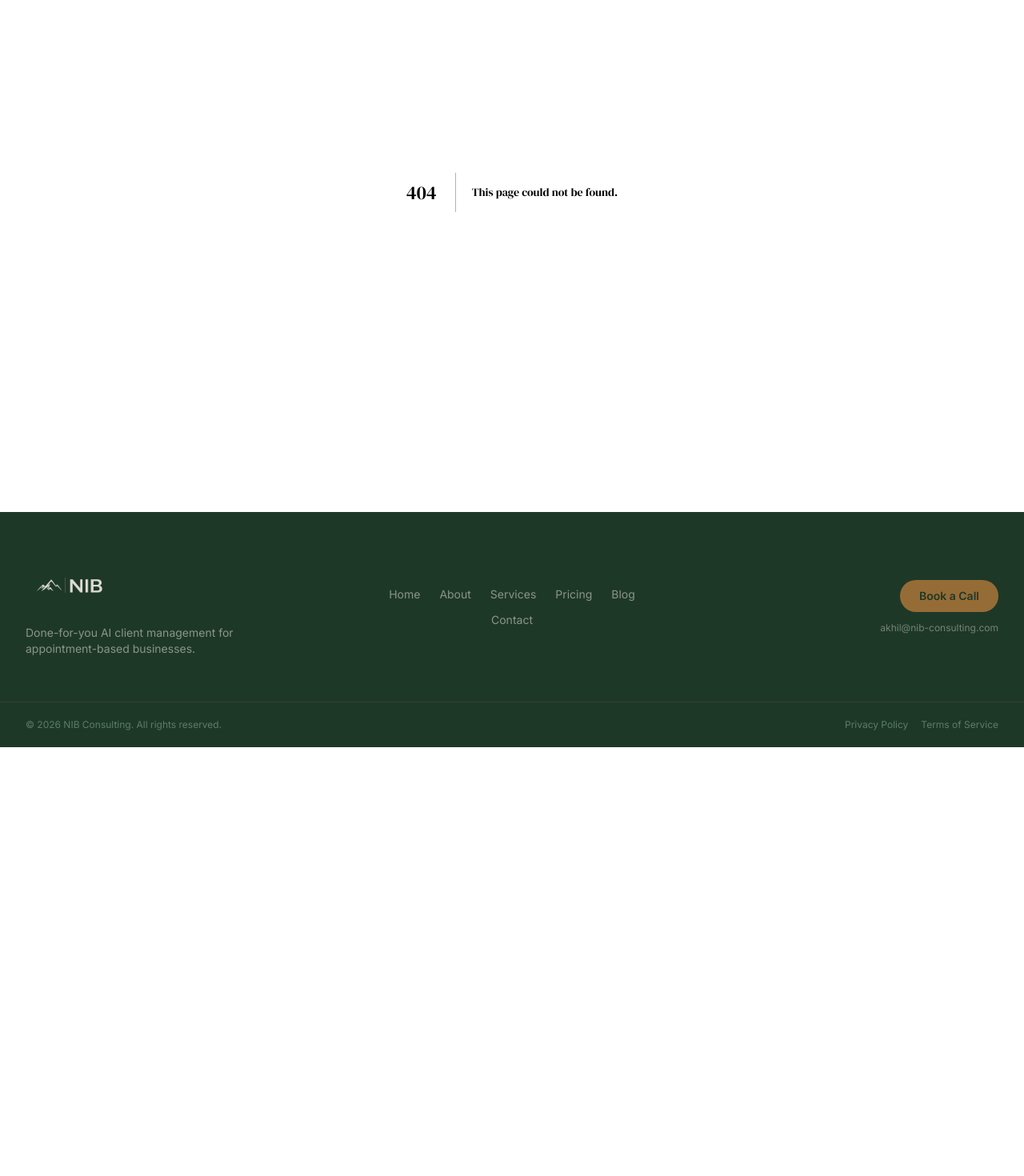
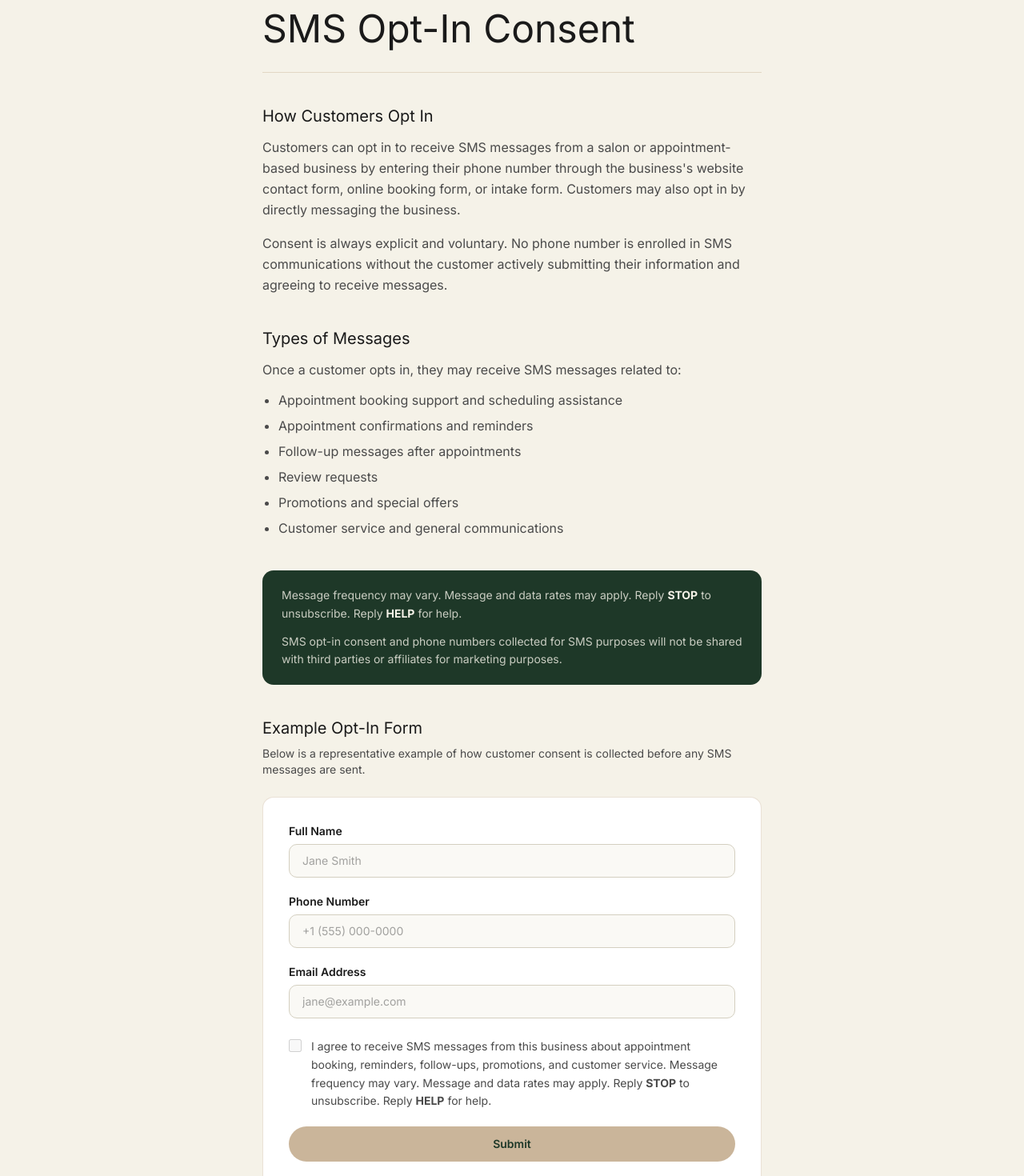
Before and after one commit to akhil285/NIB-WEBSITE, a Next.js app: page /sms-opt-in in a window 1280 px wide. Before the commit this address had no page. Shown: the part 160-1630 px from the top of the page at 80% size. Before the commit the page ends 1094 px from the top, so only its background shows below. Built offline with nearby package versions, Linux system fonts and the light colour scheme.

Commit message:
add SMS opt-in compliance page and footer link

```diff
--- /dev/null
+++ b/app/sms-opt-in/page.tsx
@@ -0,0 +1,169 @@
+import Link from "next/link";
+
+export const metadata = {
+  title: "SMS Opt-In Consent | NIB Consulting",
+  description: "Learn how customers opt in to receive SMS messages from NIB Consulting and our salon clients.",
+};
+
+export default function SmsOptInPage() {
+  return (
+    <main className="min-h-screen bg-cream pt-32 pb-20">
+      <div className="max-w-2xl mx-auto px-6">
+
+        {/* Header */}
+        <div className="mb-10">
+          <span className="inline-block text-gold text-xs font-semibold uppercase tracking-[0.2em] font-sans mb-4">
+            Compliance
+          </span>
+          <h1
+            className="text-[#1a1a1a] text-4xl sm:text-5xl leading-tight mb-6"
+            style={{ fontFamily: "var(--font-heading)" }}
+          >
+            SMS Opt-In Consent
+          </h1>
+          <div className="h-px bg-gold/20 w-full" />
+        </div>
+
+        {/* How customers opt in */}
+        <section className="mb-10">
+          <h2
+            className="text-[#1a1a1a] text-xl mb-3"
+            style={{ fontFamily: "var(--font-heading)" }}
+          >
+            How Customers Opt In
+          </h2>
+          <p className="text-[#4a4a4a] font-sans text-base leading-relaxed">
+            Customers can opt in to receive SMS messages from a salon or appointment-based
+            business by entering their phone number through the business&apos;s website
+            contact form, online booking form, or intake form. Customers may also opt in
+            by directly messaging the business.
+          </p>
+          <p className="text-[#4a4a4a] font-sans text-base leading-relaxed mt-4">
+            Consent is always explicit and voluntary. No phone number is enrolled in SMS
+            communications without the customer actively submitting their information and
+            agreeing to receive messages.
+          </p>
+        </section>
+
+        {/* Types of messages */}
+        <section className="mb-10">
+          <h2
+            className="text-[#1a1a1a] text-xl mb-3"
+            style={{ fontFamily: "var(--font-heading)" }}
+          >
+            Types of Messages
+          </h2>
+          <p className="text-[#4a4a4a] font-sans text-base leading-relaxed mb-3">
+            Once a customer opts in, they may receive SMS messages related to:
+          </p>
+          <ul className="list-disc pl-5 space-y-1.5 text-[#4a4a4a] font-sans text-base leading-relaxed">
+            <li>Appointment booking support and scheduling assistance</li>
+            <li>Appointment confirmations and reminders</li>
+            <li>Follow-up messages after appointments</li>
+            <li>Review requests</li>
+            <li>Promotions and special offers</li>
+            <li>Customer service and general communications</li>
+          </ul>
+        </section>
+
+        {/* Compliance notice */}
+        <section className="mb-10 bg-forest-dark rounded-xl px-6 py-5">
+          <p className="text-cream/80 font-sans text-sm leading-relaxed">
+            Message frequency may vary. Message and data rates may apply. Reply{" "}
+            <strong className="text-cream">STOP</strong> to unsubscribe. Reply{" "}
+            <strong className="text-cream">HELP</strong> for help.
+          </p>
+          <p className="text-cream/80 font-sans text-sm leading-relaxed mt-3">
+            SMS opt-in consent and phone numbers collected for SMS purposes will not be
+            shared with third parties or affiliates for marketing purposes.
+          </p>
+        </section>
+
+        {/* Demo opt-in form */}
+        <section className="mb-10">
+          <h2
+            className="text-[#1a1a1a] text-xl mb-2"
+            style={{ fontFamily: "var(--font-heading)" }}
+          >
+            Example Opt-In Form
+          </h2>
+          <p className="text-[#4a4a4a] font-sans text-sm mb-6">
+            Below is a representative example of how customer consent is collected before
+            any SMS messages are sent.
+          </p>
+
+          <div className="bg-white border border-gold/20 rounded-xl p-6 sm:p-8 space-y-5">
+
+            <div className="flex flex-col gap-1.5">
+              <label className="text-[#1a1a1a] text-sm font-semibold font-sans">Full Name</label>
+              <input
+                type="text"
+                disabled
+                placeholder="Jane Smith"
+                className="border border-[#d4cfc0] rounded-lg px-4 py-2.5 text-sm font-sans text-[#4a4a4a] bg-[#faf9f5] cursor-not-allowed"
+              />
+            </div>
+
+            <div className="flex flex-col gap-1.5">
+              <label className="text-[#1a1a1a] text-sm font-semibold font-sans">Phone Number</label>
+              <input
+                type="tel"
+                disabled
+                placeholder="+1 (555) 000-0000"
+                className="border border-[#d4cfc0] rounded-lg px-4 py-2.5 text-sm font-sans text-[#4a4a4a] bg-[#faf9f5] cursor-not-allowed"
+              />
+            </div>
+
+            <div className="flex flex-col gap-1.5">
+              <label className="text-[#1a1a1a] text-sm font-semibold font-sans">Email Address</label>
+              <input
+                type="email"
+                disabled
+                placeholder="jane@example.com"
+                className="border border-[#d4cfc0] rounded-lg px-4 py-2.5 text-sm font-sans text-[#4a4a4a] bg-[#faf9f5] cursor-not-allowed"
+              />
+            </div>
+
+            <div className="flex items-start gap-3 pt-1">
+              <input
+                type="checkbox"
+                disabled
+                defaultChecked={false}
+                className="mt-0.5 shrink-0 w-4 h-4 accent-gold cursor-not-allowed"
+              />
+              <label className="text-[#4a4a4a] font-sans text-sm leading-relaxed">
+                I agree to receive SMS messages from this business about appointment
+                booking, reminders, follow-ups, promotions, and customer service. Message
+                frequency may vary. Message and data rates may apply. Reply{" "}
+                <strong>STOP</strong> to unsubscribe. Reply <strong>HELP</strong> for help.
+              </label>
+            </div>
+
+            <button
+              disabled
+              className="w-full bg-gold/50 text-forest-dark font-semibold text-sm py-3 rounded-full font-sans cursor-not-allowed"
+            >
+              Submit
+            </button>
+
+            <p className="text-[#4a4a4a]/60 font-sans text-xs text-center leading-relaxed">
+              This example form demonstrates how SMS consent is collected before customers
+              receive text messages.
+            </p>
+          </div>
+        </section>
+
+        {/* Bottom links */}
+        <div className="border-t border-gold/20 pt-6 flex gap-5 text-sm font-sans">
+          <Link href="#" className="text-[#4a4a4a] hover:text-gold transition-colors duration-200">
+            Privacy Policy
+          </Link>
+          <Link href="#" className="text-[#4a4a4a] hover:text-gold transition-colors duration-200">
+            Terms of Service
+          </Link>
+        </div>
+
+      </div>
+    </main>
+  );
+}
--- a/components/layout/Footer.tsx
+++ b/components/layout/Footer.tsx
@@ -75,6 +75,7 @@ export default function Footer() {
           <div className="flex gap-4 text-forest-muted text-xs font-sans">
             <Link href="#" className="hover:text-cream/50 transition-colors duration-200">Privacy Policy</Link>
             <Link href="#" className="hover:text-cream/50 transition-colors duration-200">Terms of Service</Link>
+            <Link href="/sms-opt-in" className="hover:text-cream/50 transition-colors duration-200">SMS Opt-In</Link>
           </div>
         </div>
       </div>
```
